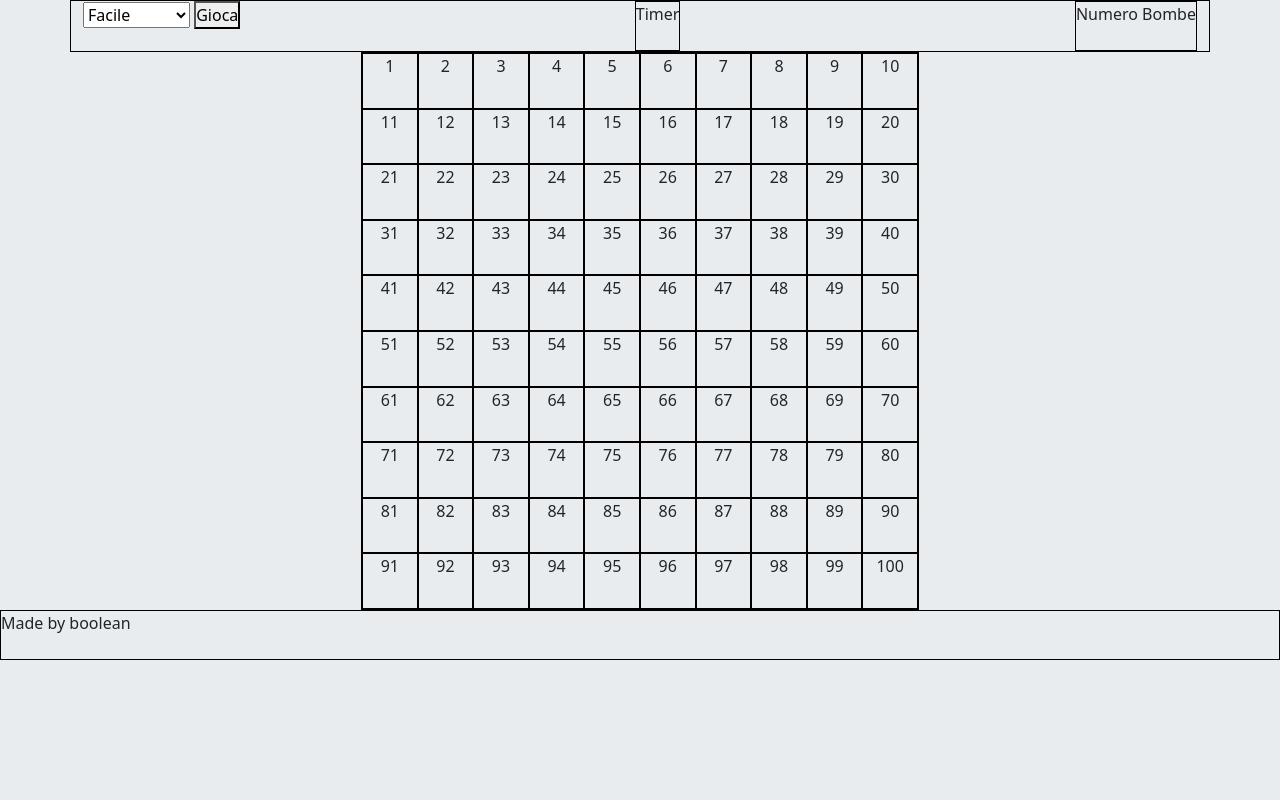
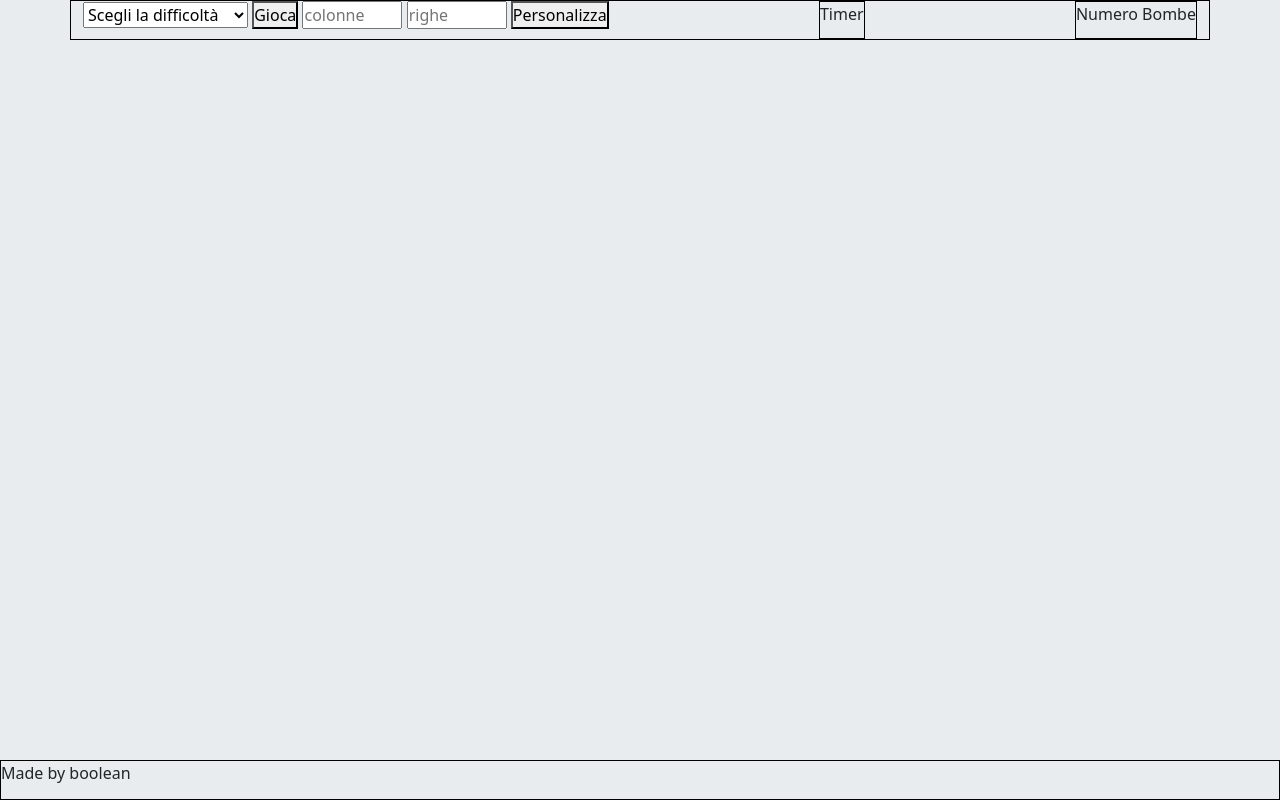
Before and after one commit to BiagioButta/js-grafica-cm, a plain HTML site: page index.html in a window 1280 px wide. Both pictures are taken after a click on the button "Gioca". Drawn offline with nearby package versions, Linux system fonts and the light colour scheme.

Commit message:
bonus completo senza bombe

```diff
--- a/css/style.css
+++ b/css/style.css
@@ -6,7 +6,6 @@
 
 .debug{
     border: 1px solid black;
-    min-height: 50px;
 }
 
 :root{
@@ -14,6 +13,7 @@
     --bb-white: white;
     --bb-black: black;
     --bb-green: green;
+    --bb-red: red;
 
     --bb-grey: #808080;
     --bb-grey-100: #F8F9FA;
@@ -32,11 +32,35 @@
     background-color: var(--bb-green)
 }
 
+.bg.red{
+    background-color: var(--bb-red);
+}
+
 body{
     background-color: var(--bb-grey-200);
-    height: 100vh;
+    /* height: 100vh; */
+}
+header,
+footer{
+    height: 5vh;
+}
+
+main{
+    /* height: 90vh; */
+}
+
+.griglia{
+    height: 90vh;
+    width: 80%;
+    display: flex;
+    flex-flow: row wrap;
 }
 
 .coordinata{
     aspect-ratio: 1;
 }
+
+#ascisse,
+#ordinate{
+    width: 100px;
+}
--- a/index.html
+++ b/index.html
@@ -14,12 +14,16 @@
 
         <div>
 
-            <select name="" id="">
-                <option value="">Facile</option>
-                <option value="">Intermedio</option>
-                <option value="">Difficile</option>
+            <select name="" id="difficolta">
+                <option value="0">Scegli la difficoltà</option>
+                <option value="1">Facile 9 X 9</option>
+                <option value="2">Intermedio 16 X 16</option>
+                <option value="3">Difficile 30 X 16</option>
             </select>
             <button id="play">Gioca</button>
+            <input id="ascisse" type="number" placeholder="colonne">
+            <input id="ordinate" type="number" placeholder="righe">
+            <button id="personalizza">Personalizza</button>
 
         </div>
 
@@ -33,7 +37,9 @@
 
         <div class="container justify-content-center d-flex">
 
-            <div class="row debug w-50 text-center"></div>
+            <div class="griglia">
+
+            </div>
 
         </div>
 
--- a/js/script.js
+++ b/js/script.js
@@ -1,13 +1,43 @@
 "use strict";
 
-let rowhtml = document.querySelector('.row');
+let grigliahtml = document.querySelector('.griglia');
 let playhtml = document.getElementById('play');
+let difficoltahtml = document.getElementById('difficolta');
+let personalizzahtml = document.getElementById('personalizza');
+let ascissehtml = document.getElementById('ascisse');
+let ordinatehtml = document.getElementById('ordinate');
 
+console.log(typeof 'ascissehtml')
+
+// applico la funzione creaCelle al click del tasto gioca
 playhtml.addEventListener('click',function(){
-    rowhtml.innerHTML= '';
-    creaCelle(10,10)
+
+    grigliahtml.innerHTML= '';
+    let valoreDiff = parseInt(difficoltahtml.value);
+
+    if(valoreDiff == 0){
+        grigliahtml.innerHTML='';
+    }else if(valoreDiff == 1){
+        creaCelle(9,9)
+    }else if(valoreDiff == 2){
+        creaCelle(16,16)
+    }else if(valoreDiff == 3){
+        creaCelle(30,16)
+    }
 })
 
+// applico la funzione creaCelle al tasto personalizza
+
+personalizzahtml.addEventListener('click', function(){
+    grigliahtml.innerHTML = '';
+    ascissehtml.innerHTML= '',
+    ordinatehtml.innerHTML = '';
+
+    let colonne = parseInt(ascissehtml.value);
+    let righe = parseInt(ordinate.value);
+
+    creaCelle(colonne, righe);
+})
 
 // funzione che crea celle x * y
 function creaCelle ( x, y ){
@@ -15,13 +45,17 @@ function creaCelle ( x, y ){
     const celleTot = x*y;
 
     for(let i = 1; i <= celleTot; i++){
+
         const cella = document.createElement('div');
         cella.className = 'coordinata';
         cella.classList.add('debug')
         cella.innerHTML = `${i}`;
-        rowhtml.append(cella);
-        cella.style.width = `calc(100% / ${x})`;
+        grigliahtml.append(cella);
+        // pongo x uguale all asse delle ascisse
+        // y sarà l'ordinata
+        cella.style.width = `calc( 100%  / ${x}) `;
 
+        // do il colore verde al click
         cella.addEventListener('click', function(){
             this.classList.add('bg-green')
         })
```
